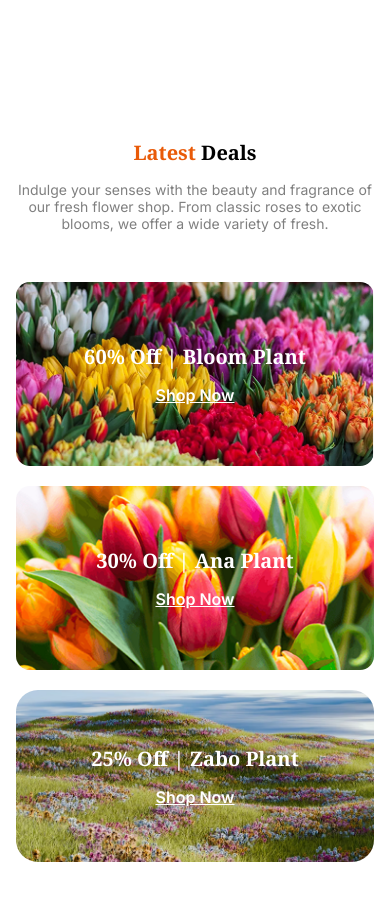
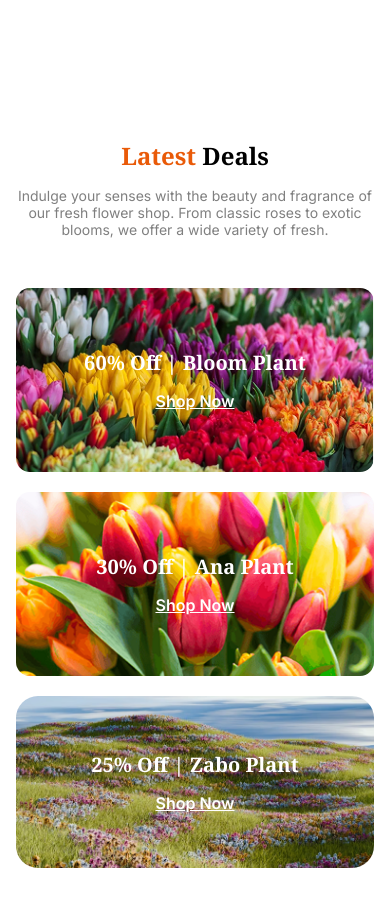
Before and after one commit to bijoy-chandra-roy/assignment-2-responsive-flowers, a plain HTML site: page index.html in a window 390 px wide. Shown: the part 2900-3800 px from the top of the page. Drawn offline with Linux system fonts and the light colour scheme.

Commit message:
fixed font size of heading in latest-deal section

```diff
--- a/style.css
+++ b/style.css
@@ -200,7 +200,7 @@ nav ul {
 }
 
 .plant-lover li {
-  margin-left: 30px ;
+  margin-left: 30px;
 }
 
 /* Latest Deal Section */
@@ -326,7 +326,7 @@ nav ul {
   }
 
   .f40,
-  .latest-deal h2 {
+  .latest-deal .container h2 {
     font-size: 20px;
   }
 
```
